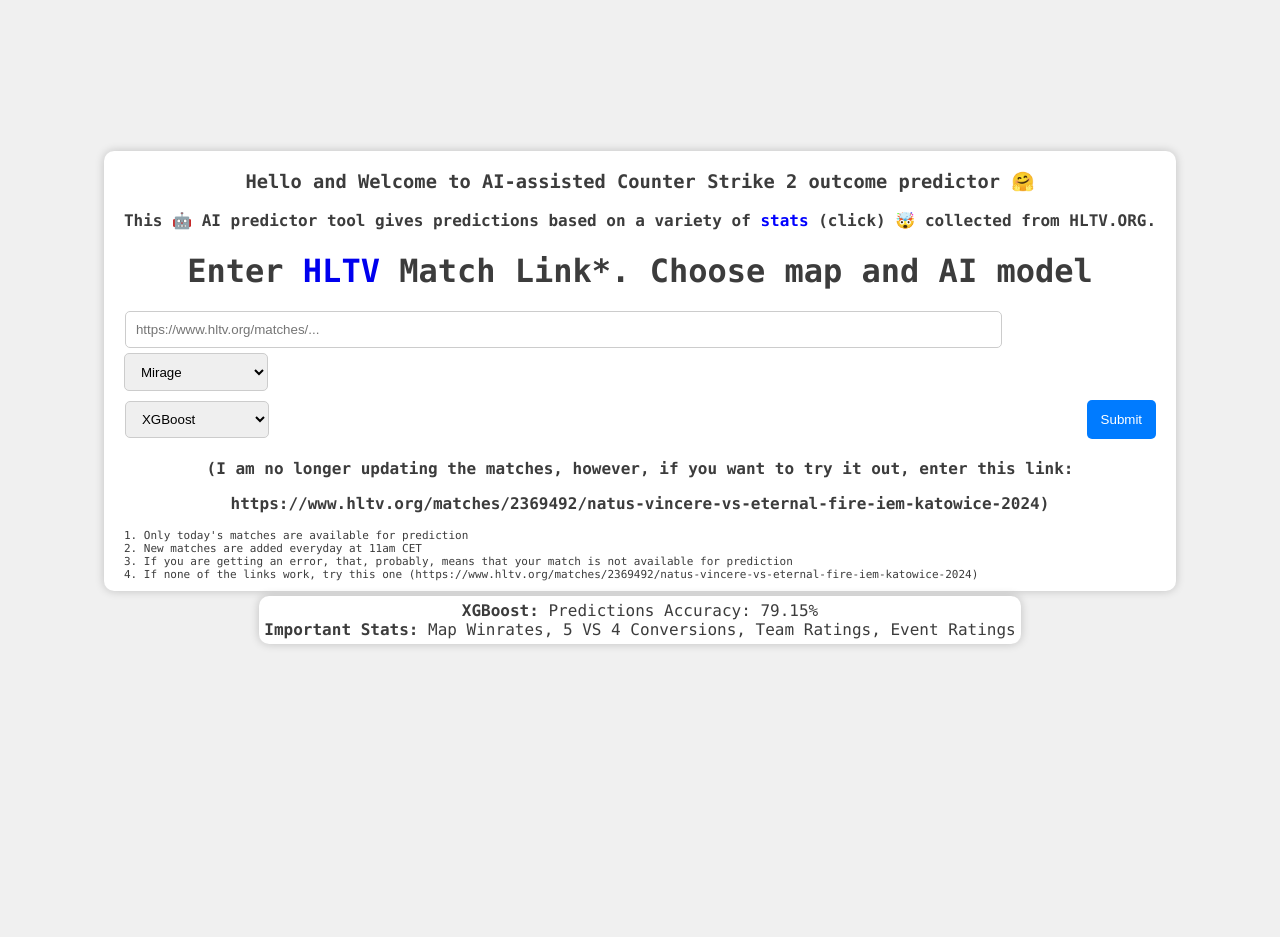
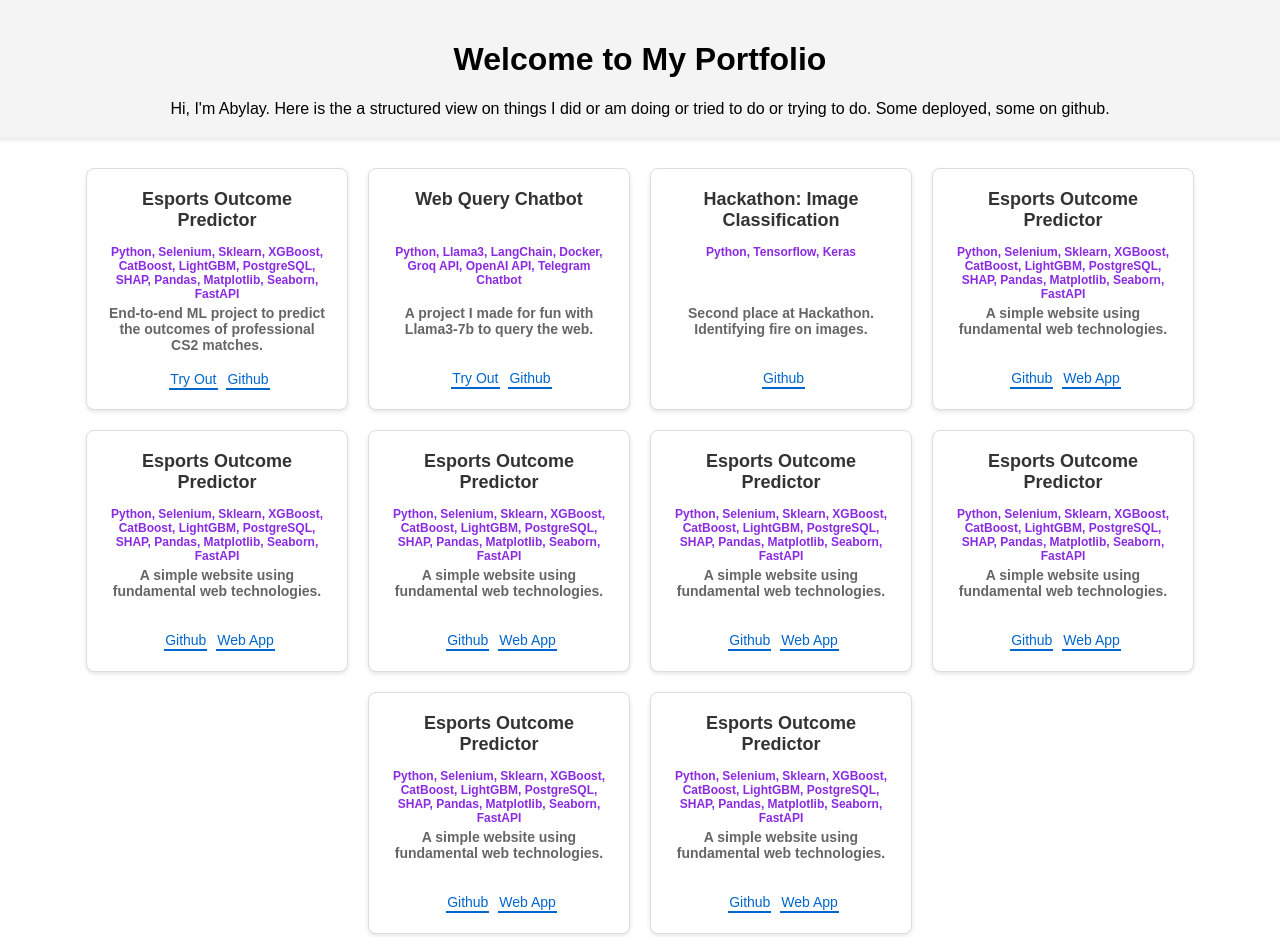
Before and after one commit to point516/cs_bot, a plain HTML site: page web/index.html in a window 1280 px wide. Before the commit the page ends 800 px from the top, so only its background shows below. Drawn offline with Linux system fonts and the light colour scheme; files that its build step writes are made by us from their sources.

Commit message:
finish frontend

```diff
--- a/web/index.html
+++ b/web/index.html
@@ -3,73 +3,241 @@
 <head>
     <meta charset="UTF-8">
     <meta name="viewport" content="width=device-width, initial-scale=1.0">
-    <link rel="stylesheet" type="text/css" href="web/style.css">
-    <title>AI predictor</title>
+    <title>My Portfolio</title>
+    <style>
+        p {
+            margin:0;
+        }
+
+        a {
+            text-decoration: none;
+            color: inherit;
+        }
+
+        body {
+            font-family: Arial, sans-serif;
+            margin: 0;
+            padding: 0;
+            display: flex;
+            flex-direction: column;
+            align-items: center;
+        }
+        header {
+            text-align: center;
+            padding: 20px;
+            background-color: #f4f4f4;
+            width: 100%;
+            box-shadow: 0 2px 4px rgba(0,0,0,0.1);
+        }
+        .projects {
+            display: flex;
+            flex-wrap: wrap;
+            justify-content: center;
+            padding: 20px;
+            max-width: 1200px;
+        }
+        .project {
+            background-color: #fff;
+            border: 1px solid #ddd;
+            border-radius: 8px;
+            width: calc(20% - 20px);
+            height: 200px;
+            margin: 10px;
+            text-align: center;
+            padding: 20px;
+            box-shadow: 0 2px 4px rgba(0,0,0,0.1);
+            transition: transform 0.3s;
+            display: flex;
+            flex-direction: column;
+        }
+        .project:hover {
+            transform: translateY(-5px);
+        }
+        .info {
+            text-decoration: none;
+            height: 100%;
+            color: #333;
+            font-weight: bold;
+            /* display: flex;
+            align-items: center;
+            justify-content: center;
+            flex-direction: column; */
+        }
+        .project h2 {
+            height: 20%;
+            margin: 0;
+            font-size: 18px;
+            /* margin-top: 10px; */
+        }
+        .stack {
+            color: #8A2BE2;
+            height: 25%;
+            margin: 20px 0 0 0;
+            font-size: 12px;
+        }
+
+        .description {
+            height: 55%;
+            margin: 15px 0 0 0;
+            font-size: 14px;
+            color: #666;
+        }
+
+        .links {
+            font-size: 14px;
+        }
+
+        .links a{
+            display: inline-block; /* Necessary for proper padding and border */
+            color: #0066cc; /* Bright blue for high contrast */
+            text-decoration: none; /* No underline by default */
+            padding: 1px 1px;
+            border-bottom : 2px solid #0066cc; /* Solid border matching the text color */
+            transition: all 0.3s ease; /* Smooth transitions for hover effects */
+            cursor: pointer; /* Pointer cursor to indicate clickability */
+            margin-left: 5px;
+        }
+
+        .links a:hover {
+            border-color: #8A2BE2; /* Darker border color on hover/focus */
+            text-decoration: none; /* Maintain no underline on hover */
+            color: #8A2BE2; /* Darker text color to match the border */
+        }
+
+        .links a:focus {
+            background-color: #e6f0ff; /* Light blue background on hover/focus */
+            border-color: #8A2BE2; /* Darker border color on hover/focus */
+            text-decoration: none; /* Maintain no underline on hover */
+            color: #8A2BE2; /* Darker text color to match the border */
+        }
+
+    </style>
 </head>
 <body>
-    <div class='row'>
-        <div class="form-container">
-            <div class="description">
-                <h3 class="heading">Hello and Welcome to AI-assisted Counter Strike 2 outcome predictor &#x1F917;</h3>
-                <p>This &#x1F916; AI predictor tool gives predictions based on a variety of <span class="star">stats</span> (click) &#x1F92F; collected from HLTV.ORG.</p>
-                <h1>Enter <a style="text-decoration: none;" href="https://www.hltv.org/matches?predefinedFilter=top_tier">HLTV</a> Match Link*. Choose map and AI model</h1>
+    <header>
+        <h1>Welcome to My Portfolio</h1>
+        <p>Hi, I'm Abylay. Here is the a structured view on things I did or am doing or tried to do or trying to do. Some deployed, some on github.</p>
+    </header>
+    <div class="projects">
+        <div class="project">
+            <div class="info">
+                <h2>Esports Outcome Predictor</h2>
+                <!-- <h2>Project 1</h2> -->
+                <p class="stack"> Python, Selenium, Sklearn, XGBoost, CatBoost, LightGBM, PostgreSQL, SHAP, Pandas, Matplotlib, Seaborn, FastAPI</p>
+                <p class="description">End-to-end ML project to predict the outcomes of professional CS2 matches. </p>
             </div>
-            <form action="/predict" method="post">
-                <input style="display: inline-block;" type="text" name="hltv_link" id="hltv-link" placeholder="https://www.hltv.org/matches/...">
-                <select style="display: inline-block;" name="map" id="map">
-                    <option value="Mirage">Mirage</option>
-                    <option value="Inferno">Inferno</option>
-                    <option value="Nuke">Nuke</option>
-                    <option value="Overpass">Overpass</option>
-                    <option value="Vertigo">Vertigo</option>
-                    <option value="Ancient">Ancient</option>
-                    <option value="Anubis">Anubis</option>
-                </select>
-                <div class="row_2">
-                    <select style="display: inline-block; margin: 5px 1px;" name="ai_model" id="ai-model">
-                        <option value="XGBoost">XGBoost</option>
-                        <option value="CatBoost">CatBoost</option>
-                        <option value="LightGBM">LightGBM</option>
-                        <option value="LogReg">LogReg</option>
-                        <option value="LDA">LDA</option>
-                    </select>
-                    <input type="submit" value="Submit">
-                </div>
-            </form>
-            <p style="text-align: center;">(I am no longer updating the matches, however, if you want to try it out, enter this link:</p>
-            <p style="text-align: center;">https://www.hltv.org/matches/2369492/natus-vincere-vs-eternal-fire-iem-katowice-2024)</p>
-            <div class="side_note">1. Only today's matches are available for prediction</div>
-            <div class="side_note">2. New matches are added everyday at 11am CET</div>
-            <div class="side_note">3. If you are getting an error, that, probably, means that your match is not available for prediction</div>
-            <div class="side_note">4. If none of the links work, try this one (https://www.hltv.org/matches/2369492/natus-vincere-vs-eternal-fire-iem-katowice-2024)</div>
-
+            <div class="links">
+                <a href="/cs_bot">Try Out</a>
+                <a href="https://github.com/point516/cs_bot">Github</a>
+            </div>
         </div>
-        <div class="stats" style="display: none;">
-            <h5>Analyzed Stats</h5>
-            <div class="used_stats">Current Winstreaks<br>
-                Head-to-Head score<br>
-                Team Rankings<br>
-                Weeks in Top30<br>
-                Average Age<br>
-                Players' Ratings<br>
-                Map Winrate<br>
-                5 vs 4 conversions<br>
-                4 vs 5 conversions<br>
-                Number of Maps Played<br>
-                Pistol Rounds Winrate<br>
-                Average Rounds Lost<br>
-                Average Rounds Won<br>
-                First Pick Percentage<br>
-                Team Rating on Event<br>
-                Event Ratings<br>
+        <div class="project">
+            <div class="info">
+                <h2>Web Query Chatbot</h2>
+                <!-- <h2>Project 1</h2> -->
+                <p class="stack"> Python, Llama3, LangChain, Docker, Groq API, OpenAI API, Telegram Chatbot</p>
+                <p class="description"> A project I made for fun with Llama3-7b to query the web.</p>
+            </div>
+            <div class="links">
+                <a href="t.me/siriwb_bot">Try Out</a>
+                <a href="https://github.com/point516/llm_webQuery">Github</a>
+            </div>
+        </div>
+        <div class="project">
+            <div class="info">
+                <h2>Hackathon: Image Classification</h2>
+                <!-- <h2>Project 1</h2> -->
+                <p class="stack"> Python, Tensorflow, Keras</p>
+                <p class="description"> Second place at Hackathon. Identifying fire on images.</p>
+            </div>
+            <div class="links">
+                <a href="https://github.com/point516/SST-Hackathon">Github</a>
+            </div>
+        </div>
+        <div class="project">
+            <div class="info">
+                <h2>Esports Outcome Predictor</h2>
+                <!-- <h2>Project 1</h2> -->
+                <p class="stack"> Python, Selenium, Sklearn, XGBoost, CatBoost, LightGBM, PostgreSQL, SHAP, Pandas, Matplotlib, Seaborn, FastAPI</p>
+                <p class="description"> A simple website using fundamental web technologies.</p>
+            </div>
+            <div class="links">
+                <a href="#">Github</a>
+                <a href="#">Web App</a>
+            </div>
+        </div>
+        <div class="project">
+            <div class="info">
+                <h2>Esports Outcome Predictor</h2>
+                <!-- <h2>Project 1</h2> -->
+                <p class="stack"> Python, Selenium, Sklearn, XGBoost, CatBoost, LightGBM, PostgreSQL, SHAP, Pandas, Matplotlib, Seaborn, FastAPI</p>
+                <p class="description"> A simple website using fundamental web technologies.</p>
+            </div>
+            <div class="links">
+                <a href="#">Github</a>
+                <a href="#">Web App</a>
+            </div>
+        </div>
+        <div class="project">
+            <div class="info">
+                <h2>Esports Outcome Predictor</h2>
+                <!-- <h2>Project 1</h2> -->
+                <p class="stack"> Python, Selenium, Sklearn, XGBoost, CatBoost, LightGBM, PostgreSQL, SHAP, Pandas, Matplotlib, Seaborn, FastAPI</p>
+                <p class="description"> A simple website using fundamental web technologies.</p>
+            </div>
+            <div class="links">
+                <a href="#">Github</a>
+                <a href="#">Web App</a>
+            </div>
+        </div>
+        <div class="project">
+            <div class="info">
+                <h2>Esports Outcome Predictor</h2>
+                <!-- <h2>Project 1</h2> -->
+                <p class="stack"> Python, Selenium, Sklearn, XGBoost, CatBoost, LightGBM, PostgreSQL, SHAP, Pandas, Matplotlib, Seaborn, FastAPI</p>
+                <p class="description"> A simple website using fundamental web technologies.</p>
+            </div>
+            <div class="links">
+                <a href="#">Github</a>
+                <a href="#">Web App</a>
+            </div>
+        </div>
+        <div class="project">
+            <div class="info">
+                <h2>Esports Outcome Predictor</h2>
+                <!-- <h2>Project 1</h2> -->
+                <p class="stack"> Python, Selenium, Sklearn, XGBoost, CatBoost, LightGBM, PostgreSQL, SHAP, Pandas, Matplotlib, Seaborn, FastAPI</p>
+                <p class="description"> A simple website using fundamental web technologies.</p>
+            </div>
+            <div class="links">
+                <a href="#">Github</a>
+                <a href="#">Web App</a>
+            </div>
+        </div>
+        <div class="project">
+            <div class="info">
+                <h2>Esports Outcome Predictor</h2>
+                <!-- <h2>Project 1</h2> -->
+                <p class="stack"> Python, Selenium, Sklearn, XGBoost, CatBoost, LightGBM, PostgreSQL, SHAP, Pandas, Matplotlib, Seaborn, FastAPI</p>
+                <p class="description"> A simple website using fundamental web technologies.</p>
+            </div>
+            <div class="links">
+                <a href="#">Github</a>
+                <a href="#">Web App</a>
+            </div>
+        </div>
+        <div class="project">
+            <div class="info">
+                <h2>Esports Outcome Predictor</h2>
+                <!-- <h2>Project 1</h2> -->
+                <p class="stack"> Python, Selenium, Sklearn, XGBoost, CatBoost, LightGBM, PostgreSQL, SHAP, Pandas, Matplotlib, Seaborn, FastAPI</p>
+                <p class="description"> A simple website using fundamental web technologies.</p>
+            </div>
+            <div class="links">
+                <a href="#">Github</a>
+                <a href="#">Web App</a>
             </div>
         </div>
     </div>
-    <div class="row">
-        <div id="info">
-            <strong>XGBoost: </strong> Predictions Accuracy: 79.15% <br> <strong>Important Stats:</strong> Map Winrates, 5 VS 4 Conversions, Team Ratings, Event Ratings
-        </div>
-    </div>
-    <script src="web/script.js"></script>
 </body>
 </html>
```
